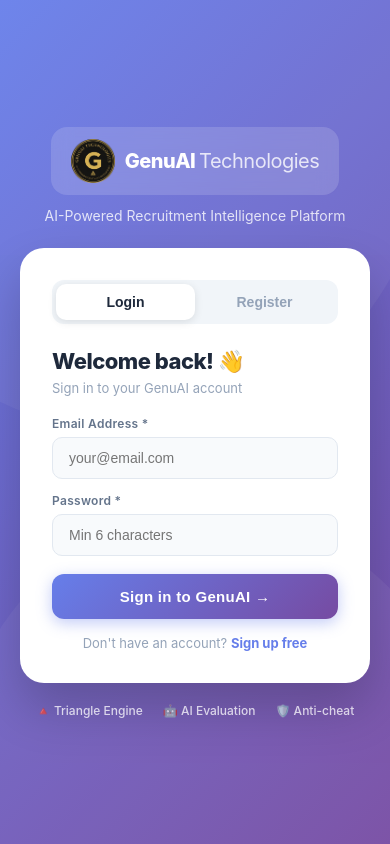
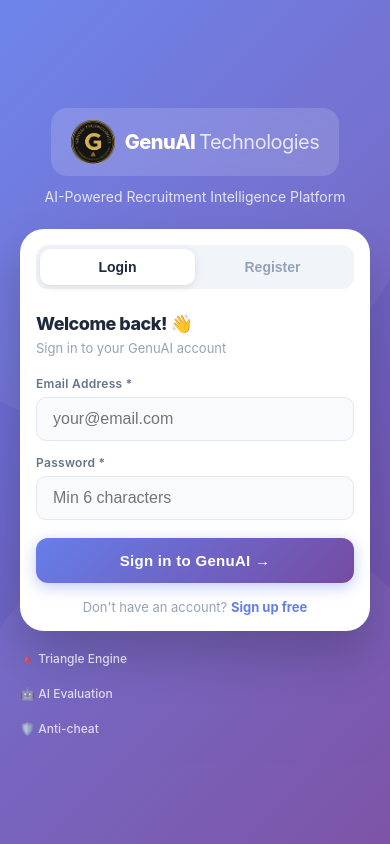
Before and after one commit to mohamedjabrijs2005/Genuai-Technologies, a React (Vite) app in the folder genuai-frontend/: page / in a window 390 px wide. Built offline with nearby package versions, Linux system fonts and the light colour scheme; no server answers.

Commit message:
fix: add full mobile responsive CSS for all pages

```diff
--- a/genuai-frontend/src/index.css
+++ b/genuai-frontend/src/index.css
@@ -5,7 +5,7 @@
 }
 
 body {
-  font-family: -apple-system, BlinkMacSystemFont, "Segoe UI", Roboto, Oxygen, Ubuntu, sans-serif;
+  font-family: -apple-system, BlinkMacSystemFont, 'Segoe UI', Roboto, Oxygen, Ubuntu, sans-serif;
   -webkit-font-smoothing: antialiased;
   -moz-osx-font-smoothing: grayscale;
 }
@@ -16,28 +16,147 @@ input:focus, select:focus, textarea:focus {
   outline: none !important;
 }
 
-button:hover {
-  opacity: 0.92;
-  transform: translateY(-1px);
+button:hover { opacity: 0.92; transform: translateY(-1px); }
+button:active { transform: translateY(0px); }
+
+::-webkit-scrollbar { width: 6px; }
+::-webkit-scrollbar-track { background: #f1f5f9; }
+::-webkit-scrollbar-thumb { background: #667eea; border-radius: 3px; }
+
+/* ========== MOBILE RESPONSIVE ========== */
+
+/* Navbar - scrollable on mobile */
+@media (max-width: 768px) {
+  /* Force all flex rows to scroll horizontally in navbar */
+  nav, [class*="navbar"], [class*="nav-"] {
+    overflow-x: auto !important;
+    flex-wrap: nowrap !important;
+    -webkit-overflow-scrolling: touch;
+  }
+
+  /* Navbar buttons smaller on mobile */
+  nav button, nav a {
+    font-size: 11px !important;
+    padding: 6px 8px !important;
+    white-space: nowrap;
+  }
+
+  /* Stack two-column layouts vertically */
+  [style*="display: flex"][style*="gap"] {
+    flex-wrap: wrap !important;
+  }
+
+  /* Full width cards on mobile */
+  [style*="grid-template-columns"] {
+    grid-template-columns: 1fr !important;
+  }
+
+  /* Reduce padding on mobile */
+  [style*="padding: 32px"] {
+    padding: 16px !important;
+  }
+
+  [style*="padding: 24px"] {
+    padding: 12px !important;
+  }
+
+  /* Font size adjustments */
+  h1 { font-size: 20px !important; }
+  h2 { font-size: 18px !important; }
+  h3 { font-size: 15px !important; }
+
+  /* Full width inputs */
+  input, select, textarea {
+    width: 100% !important;
+    font-size: 16px !important; /* prevents zoom on iOS */
+  }
+
+  /* Full width buttons */
+  button[style*="width"] {
+    width: 100% !important;
+  }
+
+  /* Logo size on mobile */
+  img[alt="GenuAI"] {
+    width: 32px !important;
+    height: 32px !important;
+  }
 }
 
-button:active {
-  transform: translateY(0px);
+/* Tablet */
+@media (max-width: 1024px) and (min-width: 769px) {
+  [style*="grid-template-columns: 1fr 1fr 1fr 1fr"] {
+    grid-template-columns: 1fr 1fr !important;
+  }
 }
 
-::-webkit-scrollbar {
-  width: 6px;
+/* ========== NAVBAR MOBILE FIX ========== */
+@media (max-width: 640px) {
+  /* Navbar container */
+  div[style*="justifyContent: space-between"][style*="borderRadius: 16px"] {
+    padding: 8px 12px !important;
+    flex-wrap: nowrap !important;
+    overflow-x: auto !important;
+  }
+
+  /* Nav icon buttons */
+  div[style*="display: flex"][style*="gap: 6px"] {
+    gap: 4px !important;
+    flex-wrap: nowrap !important;
+    overflow-x: auto !important;
+  }
+
+  /* Step indicators */
+  div[style*="display: flex"][style*="marginBottom: 24px"] {
+    flex-wrap: wrap !important;
+    gap: 8px !important;
+  }
+
+  /* Two column assessment layout */
+  div[style*="display: flex"][style*="gap: 24px"],
+  div[style*="display: flex"][style*="gap: 20px"] {
+    flex-direction: column !important;
+  }
+
+  /* Score grid 4 cols -> 2 cols */
+  .grid {
+    grid-template-columns: 1fr 1fr !important;
+  }
+
+  /* Full width forms */
+  form, [style*="maxWidth: 400px"] {
+    width: 100% !important;
+    max-width: 100% !important;
+    padding: 16px !important;
+  }
+
+  /* Candidate dashboard main container */
+  div[style*="maxWidth: 1200px"] {
+    padding: 8px !important;
+  }
+
+  /* Result cards */
+  div[style*="display: table"] {
+    display: block !important;
+  }
+
+  div[style*="display: table-cell"] {
+    display: block !important;
+    width: 100% !important;
+    padding: 8px 0 !important;
+  }
 }
 
-::-webkit-scrollbar-track {
-  background: #F1F5F9;
+/* ========== AUTH PAGE MOBILE ========== */
+@media (max-width: 640px) {
+  div[style*="minHeight: 100vh"][style*="background"] {
+    padding: 16px !important;
+    align-items: flex-start !important;
+  }
+
+  div[style*="maxWidth: 440px"] {
+    max-width: 100% !important;
+    border-radius: 16px !important;
+    padding: 20px !important;
+  }
 }
-
-::-webkit-scrollbar-thumb {
-  background: #CBD5E1;
-  border-radius: 3px;
-}
-
-::-webkit-scrollbar-thumb:hover {
-  background: #94A3B8;
-}
```
